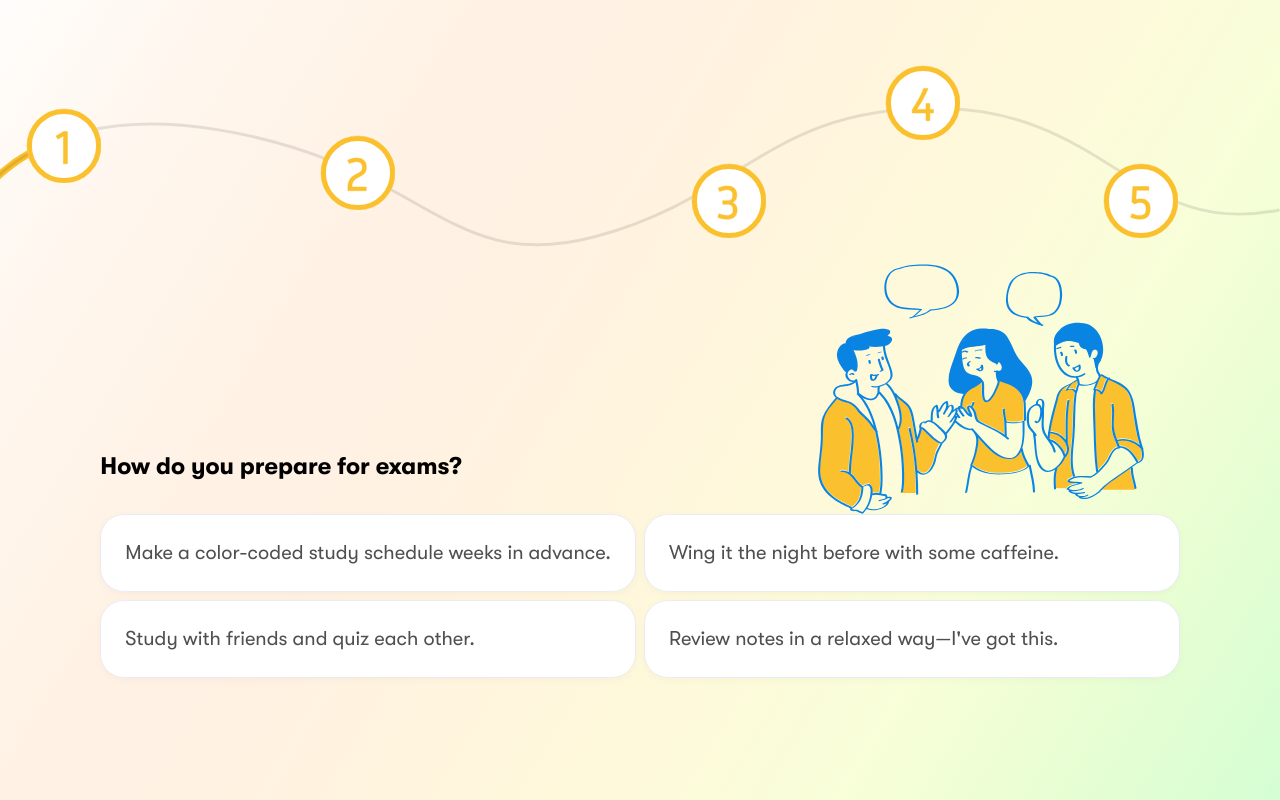
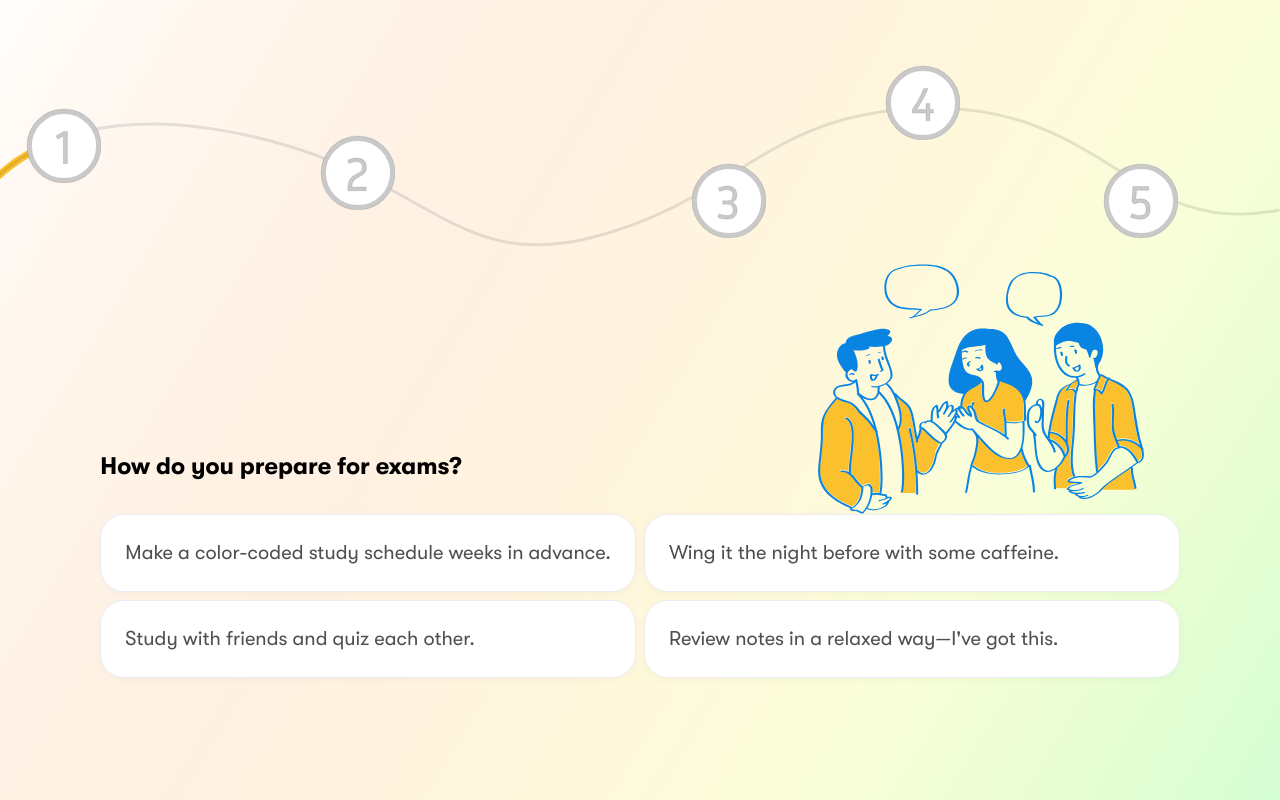
Before and after one commit to suvvadAshok/QuizMaster, a React (Vite) app: page /quiz in a window 1280 px wide. Built offline with nearby package versions, Linux system fonts and the light colour scheme.

Commit message:
add gray color for inactive question num

```diff
--- a/src/components/questionSteps.jsx
+++ b/src/components/questionSteps.jsx
@@ -34,7 +34,7 @@ export function QuestionSteps({ setQNum, qNum, answers }) {
           >
             <QuestionOne
               fill={able[0] === "notAble" ? "#fff" : "#FBC02D"}
-              stroke={able[0] === "notAble" ? "#FBC02D" : "#fff"}
+              stroke={able[0] === "notAble" ? "#00000036" : "#fff"}
             />
           </button>
           <button
@@ -44,7 +44,7 @@ export function QuestionSteps({ setQNum, qNum, answers }) {
           >
             <QuestionTwo
               fill={able[1] === "notAble" ? "#fff" : "#FBC02D"}
-              stroke={able[1] === "notAble" ? "#FBC02D" : "#fff"}
+              stroke={able[1] === "notAble" ? "#00000036" : "#fff"}
             />
           </button>
           <button
@@ -54,7 +54,7 @@ export function QuestionSteps({ setQNum, qNum, answers }) {
           >
             <QuestionThree
               fill={able[2] === "notAble" ? "#fff" : "#FBC02D"}
-              stroke={able[2] === "notAble" ? "#FBC02D" : "#fff"}
+              stroke={able[2] === "notAble" ? "#00000036" : "#fff"}
             />
           </button>
           <button
@@ -63,8 +63,8 @@ export function QuestionSteps({ setQNum, qNum, answers }) {
             className="absolute bottom-[76%] right-[25%] "
           >
             <QuestionFour
-              fill={able[2] === "notAble" ? "#fff" : "#FBC02D"}
-              stroke={able[2] === "notAble" ? "#FBC02D" : "#fff"}
+              fill={able[3] === "notAble" ? "#fff" : "#FBC02D"}
+              stroke={able[3] === "notAble" ? "#00000036" : "#fff"}
             />
           </button>
           <button
@@ -73,8 +73,8 @@ export function QuestionSteps({ setQNum, qNum, answers }) {
             className="absolute top-[40%] right-[8%] "
           >
             <QuestionFive
-              fill={able[2] === "notAble" ? "#fff" : "#FBC02D"}
-              stroke={able[2] === "notAble" ? "#FBC02D" : "#fff"}
+              fill={able[4] === "notAble" ? "#fff" : "#FBC02D"}
+              stroke={able[4] === "notAble" ? "#00000036" : "#fff"}
             />
           </button>
         </div>
```
